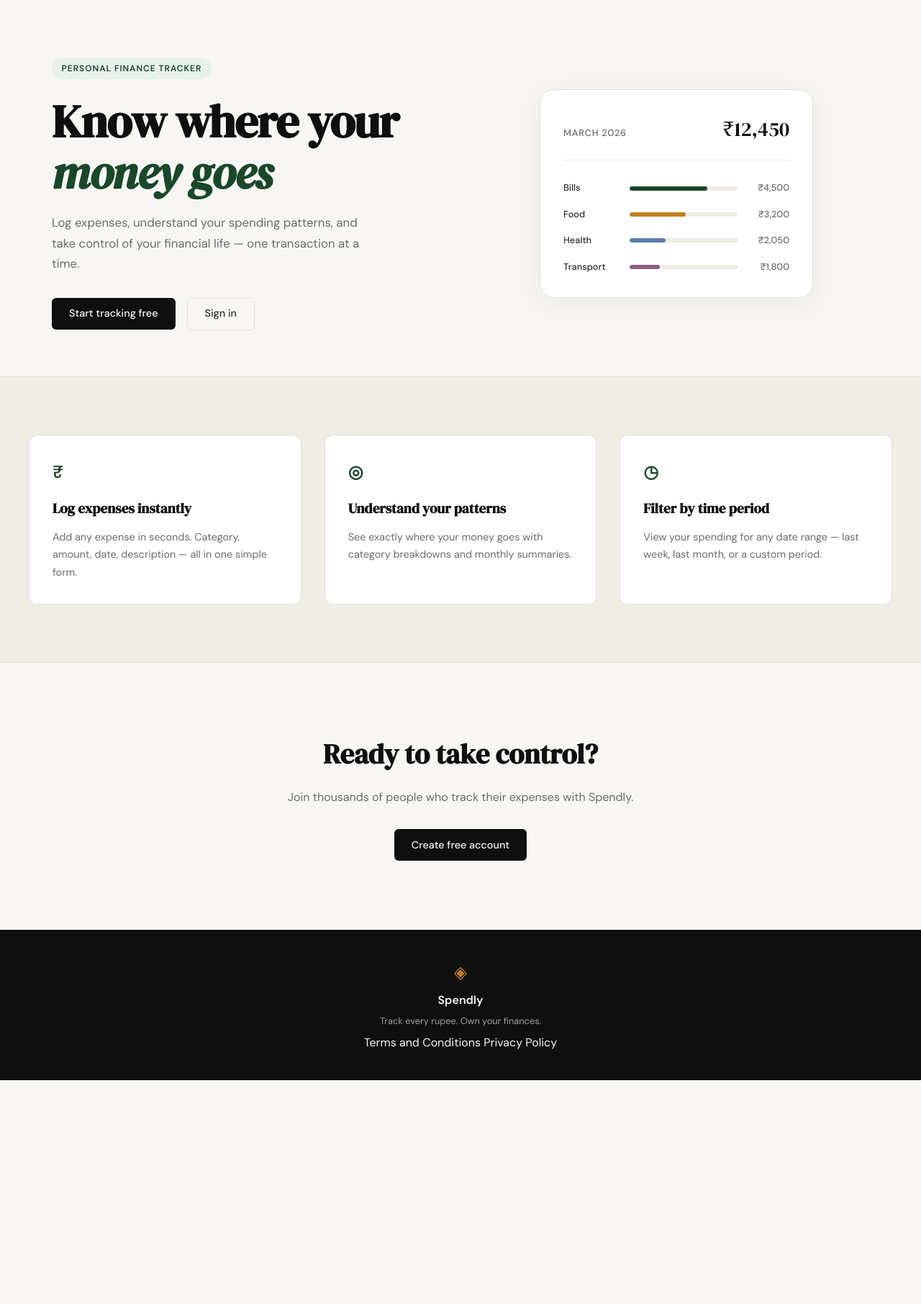
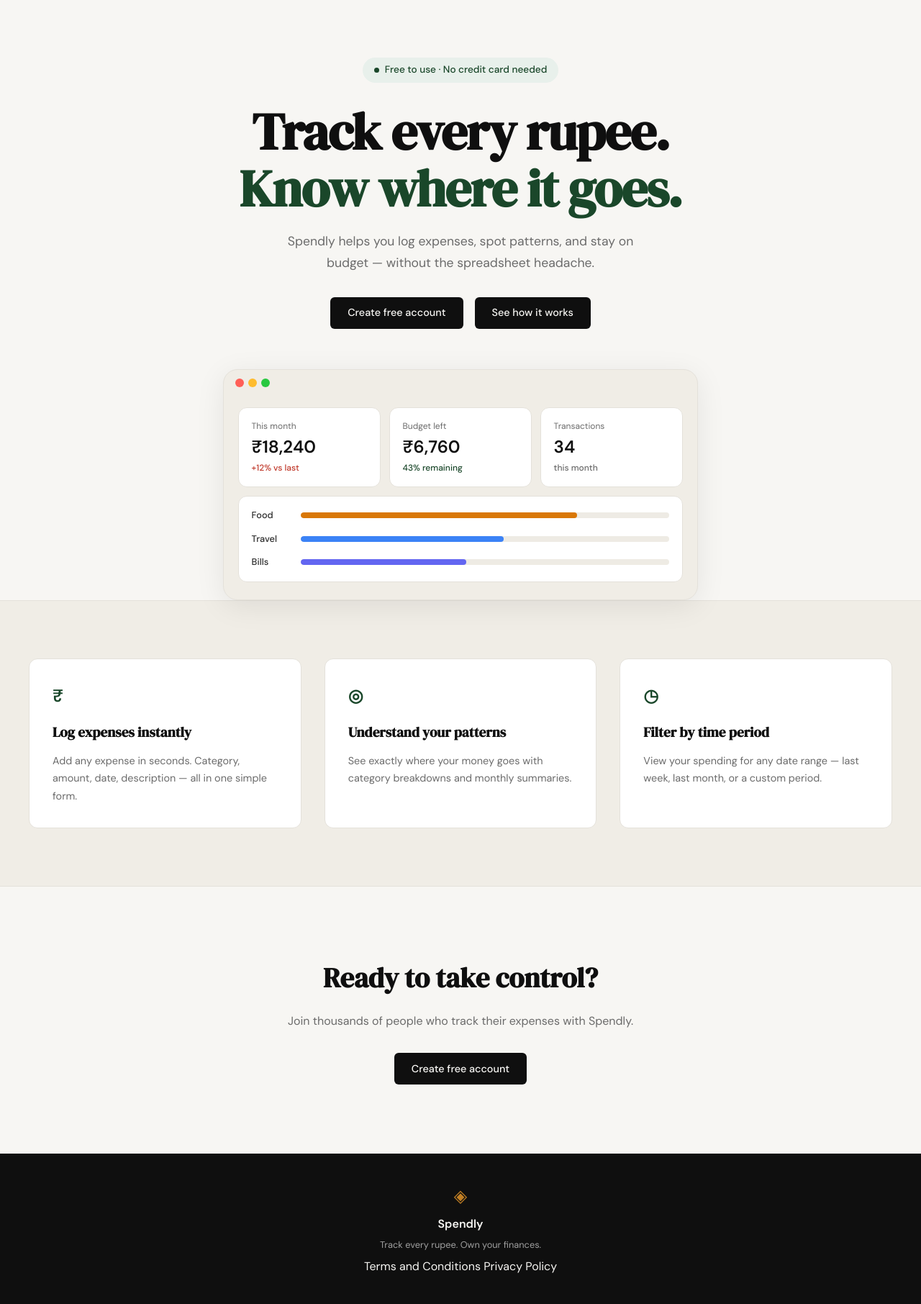
Before and after one commit to zeeshan-arif/spendly-clone, a Flask app: page / in a window 1280 px wide. Shown: the part 61-1873 px from the top of the page at 72% size. Before the commit the page ends 1562 px from the top, so only its background shows below. Run offline with Flask 3, Linux system fonts and the light colour scheme.

Commit message:
landing: redesign hero section to match mockup

```diff
--- a/static/css/style.css
+++ b/static/css/style.css
@@ -124,103 +124,160 @@ a { color: inherit; text-decoration: none; }
 /* ------------------------------------------------------------------ */
 
 .hero {
-    padding: 5rem 2rem 4rem;
-    display: grid;
-    grid-template-columns: 1fr 1fr;
-    gap: 4rem;
+    padding: 5rem 2rem 0;
+    display: flex;
+    flex-direction: column;
     align-items: center;
     max-width: var(--max-width);
     margin: 0 auto;
 }
 
+.hero-inner {
+    text-align: center;
+    max-width: 680px;
+}
+
 .hero-badge {
-    display: inline-block;
+    display: inline-flex;
+    align-items: center;
+    gap: 0.5rem;
     background: var(--accent-light);
     color: var(--accent);
-    font-size: 0.75rem;
-    font-weight: 600;
-    letter-spacing: 0.08em;
-    text-transform: uppercase;
-    padding: 0.35rem 0.85rem;
+    font-size: 0.85rem;
+    font-weight: 500;
+    padding: 0.4rem 1rem;
     border-radius: 999px;
-    margin-bottom: 1.5rem;
+    margin-bottom: 1.75rem;
+}
+
+.hero-badge-dot {
+    width: 7px;
+    height: 7px;
+    border-radius: 50%;
+    background: var(--accent);
+    flex-shrink: 0;
 }
 
 .hero-title {
     font-family: var(--font-display);
-    font-size: clamp(2.5rem, 5vw, 4rem);
+    font-size: clamp(2.75rem, 6vw, 4.5rem);
     line-height: 1.1;
     letter-spacing: -0.02em;
     color: var(--ink);
     margin-bottom: 1.25rem;
 }
 
-.hero-title em {
-    font-style: italic;
+.hero-title-accent {
     color: var(--accent);
 }
 
 .hero-subtitle {
-    font-size: 1.05rem;
+    font-size: 1.1rem;
     color: var(--ink-muted);
     line-height: 1.7;
-    max-width: 460px;
-    margin-bottom: 2rem;
+    max-width: 540px;
+    margin: 0 auto 2rem;
 }
 
 .hero-actions {
     display: flex;
     gap: 1rem;
     align-items: center;
+    justify-content: center;
 }
 
 /* ------------------------------------------------------------------ */
-/* Mock card (hero visual)                                             */
+/* Mock browser (hero visual)                                          */
 /* ------------------------------------------------------------------ */
 
 .hero-visual {
-    display: flex;
-    justify-content: center;
+    margin-top: 3.5rem;
+    width: 100%;
+    max-width: 660px;
 }
 
-.mock-card {
+.mock-browser {
+    background: var(--paper-warm);
+    border: 1px solid var(--border);
+    border-radius: var(--radius-lg);
+    overflow: hidden;
+    box-shadow: 0 8px 40px rgba(0,0,0,0.08);
+}
+
+.mock-browser-bar {
+    padding: 0.75rem 1rem;
+    display: flex;
+    gap: 6px;
+    align-items: center;
+}
+
+.mock-dot {
+    width: 12px;
+    height: 12px;
+    border-radius: 50%;
+    flex-shrink: 0;
+}
+
+.mock-dot-red    { background: #ff5f57; }
+.mock-dot-yellow { background: #febc2e; }
+.mock-dot-green  { background: #28c840; }
+
+.mock-browser-body {
+    padding: 1rem 1.25rem 1.5rem;
+    display: flex;
+    flex-direction: column;
+    gap: 0.75rem;
+}
+
+.mock-stats {
+    display: grid;
+    grid-template-columns: repeat(3, 1fr);
+    gap: 0.75rem;
+}
+
+.mock-stat-card {
     background: var(--paper-card);
     border: 1px solid var(--border);
-    border-radius: var(--radius-lg);
-    padding: 2rem;
-    width: 100%;
-    max-width: 380px;
-    box-shadow: 0 8px 40px rgba(0,0,0,0.06);
+    border-radius: var(--radius-md);
+    padding: 1rem 1.1rem;
 }
 
-.mock-card-header {
-    display: flex;
-    justify-content: space-between;
-    align-items: baseline;
-    margin-bottom: 1.75rem;
-    padding-bottom: 1.25rem;
-    border-bottom: 1px solid var(--border-soft);
+.mock-stat-label {
+    font-size: 0.75rem;
+    color: var(--ink-muted);
+    margin-bottom: 0.35rem;
 }
 
-.mock-label {
-    font-size: 0.8rem;
-    font-weight: 500;
-    color: var(--ink-muted);
-    text-transform: uppercase;
-    letter-spacing: 0.06em;
+.mock-stat-value {
+    font-size: 1.5rem;
+    font-weight: 700;
+    color: var(--ink);
+    line-height: 1.2;
+    margin-bottom: 0.3rem;
 }
 
-.mock-total {
-    font-family: var(--font-display);
-    font-size: 1.75rem;
-    color: var(--ink);
+.mock-stat-change {
+    font-size: 0.75rem;
+    font-weight: 500;
 }
 
-.mock-bars { display: flex; flex-direction: column; gap: 1rem; }
+.mock-stat-up      { color: var(--danger); }
+.mock-stat-ok      { color: var(--accent); }
+.mock-stat-neutral { color: var(--ink-muted); }
+
+.mock-bars {
+    display: flex;
+    flex-direction: column;
+    gap: 0.75rem;
+    background: var(--paper-card);
+    border: 1px solid var(--border);
+    border-radius: var(--radius-md);
+    padding: 1rem 1.1rem;
+}
 
 .mock-bar-row {
     display: grid;
-    grid-template-columns: 80px 1fr 60px;
+    grid-template-columns: 56px 1fr;
     align-items: center;
     gap: 0.75rem;
 }
@@ -232,7 +289,7 @@ a { color: inherit; text-decoration: none; }
 }
 
 .mock-bar-track {
-    height: 6px;
+    height: 8px;
     background: var(--border-soft);
     border-radius: 999px;
     overflow: hidden;
@@ -240,21 +297,12 @@ a { color: inherit; text-decoration: none; }
 
 .mock-bar {
     height: 100%;
-    background: var(--accent);
     border-radius: 999px;
-    transition: width 0.6s ease;
 }
 
-.mock-bar-2 { background: var(--accent-2); }
-.mock-bar-3 { background: #5b7fa6; }
-.mock-bar-4 { background: #8b5e83; }
-
-.mock-amt {
-    font-size: 0.8rem;
-    font-weight: 500;
-    color: var(--ink-muted);
-    text-align: right;
-}
+.mock-bar-food   { background: #d97706; }
+.mock-bar-travel { background: #3b82f6; }
+.mock-bar-bills  { background: #6366f1; }
 
 /* ------------------------------------------------------------------ */
 /* Buttons                                                             */
@@ -571,15 +619,7 @@ a { color: inherit; text-decoration: none; }
 /* ------------------------------------------------------------------ */
 
 @media (max-width: 900px) {
-    .hero {
-        grid-template-columns: 1fr;
-        text-align: center;
-    }
-
-    .hero-subtitle { max-width: 100%; }
-    .hero-actions { justify-content: center; }
     .hero-visual { display: none; }
-
     .features-inner { grid-template-columns: 1fr; }
 }
 
--- a/templates/landing.html
+++ b/templates/landing.html
@@ -6,62 +6,74 @@
 
 <section class="hero">
     <div class="hero-inner">
-        <div class="hero-badge">Personal Finance Tracker</div>
+        <div class="hero-badge">
+            <span class="hero-badge-dot"></span>
+            Free to use · No credit card needed
+        </div>
         <h1 class="hero-title">
-            Know where your<br>
-            <em>money goes</em>
+            Track every rupee.<br>
+            <span class="hero-title-accent">Know where it goes.</span>
         </h1>
         <p class="hero-subtitle">
-            Log expenses, understand your spending patterns,
-            and take control of your financial life —
-            one transaction at a time.
+            Spendly helps you log expenses, spot patterns, and stay
+            on budget — without the spreadsheet headache.
         </p>
         <div class="hero-actions">
-            <a href="{{ url_for('register') }}" class="btn-primary">Start tracking free</a>
-            <a href="{{ url_for('login') }}" class="btn-ghost">Sign in</a>
+            <a href="{{ url_for('register') }}" class="btn-primary">Create free account</a>
+            <a href="#features" class="btn-primary">See how it works</a>
         </div>
     </div>
     <div class="hero-visual">
-        <div class="mock-card">
-            <div class="mock-card-header">
-                <span class="mock-label">March 2026</span>
-                <span class="mock-total">₹12,450</span>
+        <div class="mock-browser">
+            <div class="mock-browser-bar">
+                <span class="mock-dot mock-dot-red"></span>
+                <span class="mock-dot mock-dot-yellow"></span>
+                <span class="mock-dot mock-dot-green"></span>
             </div>
-            <div class="mock-bars">
-                <div class="mock-bar-row">
-                    <span class="mock-cat">Bills</span>
-                    <div class="mock-bar-track">
-                        <div class="mock-bar" style="width: 72%"></div>
+            <div class="mock-browser-body">
+                <div class="mock-stats">
+                    <div class="mock-stat-card">
+                        <div class="mock-stat-label">This month</div>
+                        <div class="mock-stat-value">₹18,240</div>
+                        <div class="mock-stat-change mock-stat-up">+12% vs last</div>
                     </div>
-                    <span class="mock-amt">₹4,500</span>
+                    <div class="mock-stat-card">
+                        <div class="mock-stat-label">Budget left</div>
+                        <div class="mock-stat-value">₹6,760</div>
+                        <div class="mock-stat-change mock-stat-ok">43% remaining</div>
+                    </div>
+                    <div class="mock-stat-card">
+                        <div class="mock-stat-label">Transactions</div>
+                        <div class="mock-stat-value">34</div>
+                        <div class="mock-stat-change mock-stat-neutral">this month</div>
+                    </div>
                 </div>
-                <div class="mock-bar-row">
-                    <span class="mock-cat">Food</span>
-                    <div class="mock-bar-track">
-                        <div class="mock-bar mock-bar-2" style="width: 52%"></div>
+                <div class="mock-bars">
+                    <div class="mock-bar-row">
+                        <span class="mock-cat">Food</span>
+                        <div class="mock-bar-track">
+                            <div class="mock-bar mock-bar-food" style="width: 75%"></div>
+                        </div>
                     </div>
-                    <span class="mock-amt">₹3,200</span>
-                </div>
-                <div class="mock-bar-row">
-                    <span class="mock-cat">Health</span>
-                    <div class="mock-bar-track">
-                        <div class="mock-bar mock-bar-3" style="width: 33%"></div>
+                    <div class="mock-bar-row">
+                        <span class="mock-cat">Travel</span>
+                        <div class="mock-bar-track">
+                            <div class="mock-bar mock-bar-travel" style="width: 55%"></div>
+                        </div>
                     </div>
-                    <span class="mock-amt">₹2,050</span>
-                </div>
-                <div class="mock-bar-row">
-                    <span class="mock-cat">Transport</span>
-                    <div class="mock-bar-track">
-                        <div class="mock-bar mock-bar-4" style="width: 28%"></div>
+                    <div class="mock-bar-row">
+                        <span class="mock-cat">Bills</span>
+                        <div class="mock-bar-track">
+                            <div class="mock-bar mock-bar-bills" style="width: 45%"></div>
+                        </div>
                     </div>
-                    <span class="mock-amt">₹1,800</span>
                 </div>
             </div>
         </div>
     </div>
 </section>
 
-<section class="features">
+<section class="features" id="features">
     <div class="features-inner">
         <div class="feature-card">
             <div class="feature-icon">₹</div>
```
